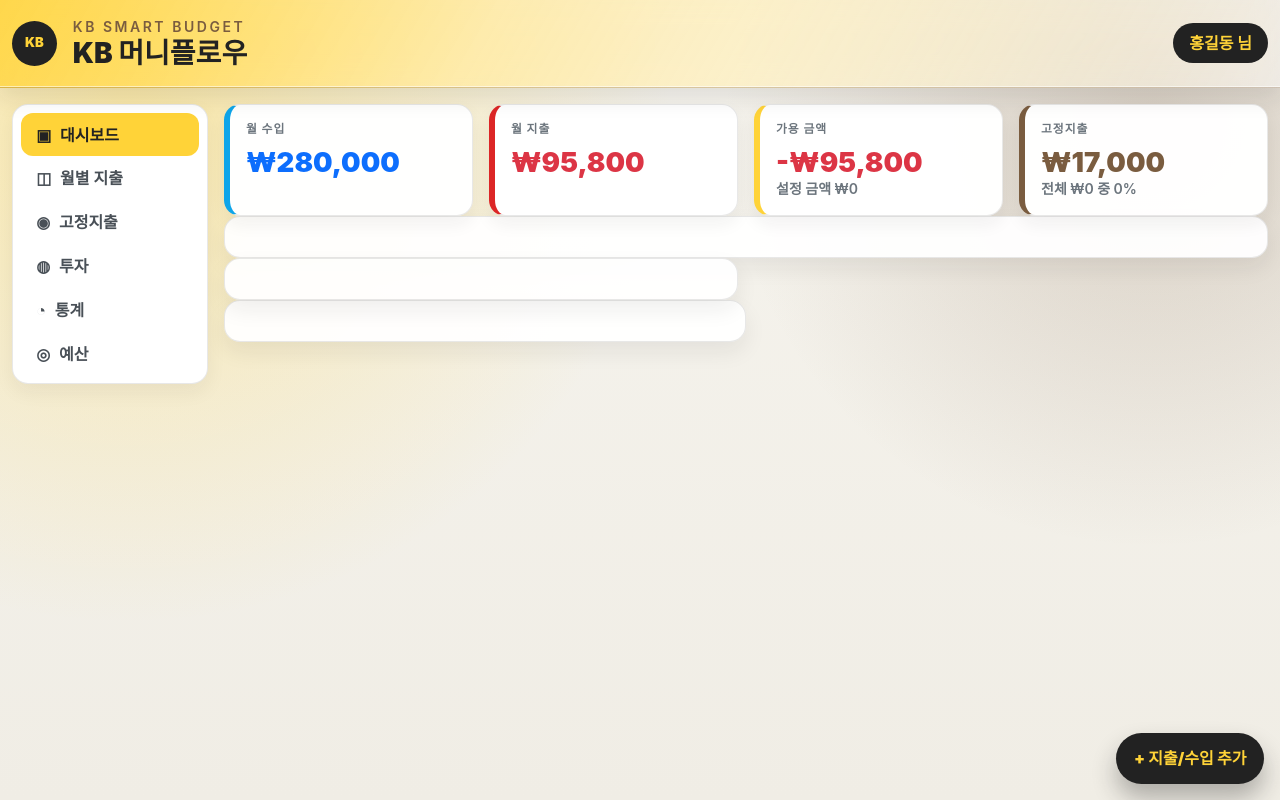
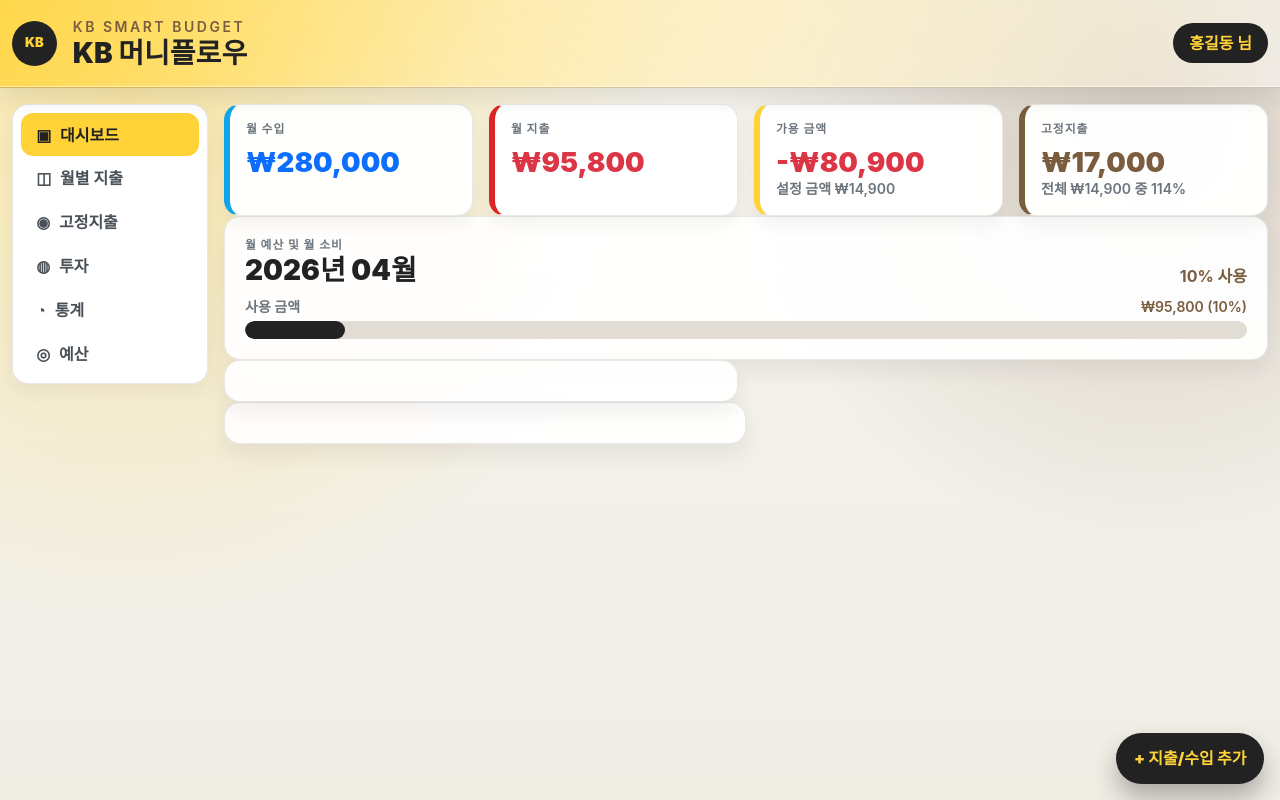
Before and after one commit to KB-Skeleton/KB-Skeleton-Project-KustomBank, a Vue app: page / in a window 1280 px wide. Built offline with nearby package versions, Linux system fonts and the light colour scheme; data requests are answered from the project's data file; the HTML template or start-up script is replaced by a standard one.

Commit message:
feat: 대시보드 예산 progress bar 개발 - #21

```diff
--- a/src/components/dashBoard/BudgetProgress.vue
+++ b/src/components/dashBoard/BudgetProgress.vue
@@ -1,2 +1,44 @@
-<template></template>
-<script></script>
+<template>
+  <div class="d-flex justify-content-between align-items-end mb-2">
+    <div>
+      <p class="kb-card-label mb-0">월 예산 및 월 소비</p>
+      <h2 class="h3 fw-black kb-text-charcoal mb-0">{{ monthLabel }}</h2>
+    </div>
+    <p
+      class="mb-0 fw-bold"
+      :class="budgetUsage > 100 ? 'text-danger' : 'kb-text-brown'"
+    >
+      {{ budgetUsage }}% 사용
+    </p>
+  </div>
+  <div class="d-flex justify-content-between small fw-semibold mb-1">
+    <span class="text-secondary">사용 금액</span>
+    <span :class="budgetUsage > 100 ? 'text-danger' : 'kb-text-brown'"
+      >{{ formatCurrency(summary.expense) }} ({{ budgetUsage }}%)</span
+    >
+  </div>
+  <ProgressBar :value="budgetUsage" height="1.1rem" />
+</template>
+
+<script setup>
+import { useFinanceStore } from "@/stores/finance";
+import ProgressBar from "../common/ProgressBar.vue";
+import { computed, onMounted } from "vue";
+
+const { formatCurrency, getMonthlySummary, getTransaction } = useFinanceStore();
+
+const currentMonth = new Date().toISOString().slice(0, 7);
+const monthLabel = currentMonth.replace("-", "년 ") + "월";
+const summary = computed(() => getMonthlySummary(currentMonth));
+
+//예산 설정 개발 끝내고 수정
+const monthlyBudgetTarget = 1000000;
+
+const budgetUsage = computed(() =>
+  Math.round((summary.value.expense / monthlyBudgetTarget) * 100 || 0),
+);
+
+onMounted(() => {
+  getTransaction();
+});
+</script>
--- a/src/stores/finance.js
+++ b/src/stores/finance.js
@@ -217,7 +217,7 @@
   //Read - get
   const getFixed = async () => {
     try {
-      const userId = authStore.userId;
+      const userId = authState.userId;
       const query = userId ? `?userId=${userId}` : "";
       const res = await axios.get(BASE_URL + `fixed_expense_settings${query}`);
 
@@ -292,6 +292,51 @@
     }
   };
 
+  const getMonthlySummary = (monthKey) => {
+    const monthItems = transactions.value.filter(
+      (transaction) => toMonthKey(transaction.date) === monthKey,
+    );
+
+    let income = 0;
+    let expense = 0;
+
+    monthItems.forEach((tx) => {
+      const isExpense = tx.isExpense === true;
+      const amount = Number(tx.amount || 0);
+      if (isExpense) expense += amount;
+      else income += amount;
+    });
+
+    return {
+      income,
+      expense,
+      balance: income - expense,
+      count: monthItems.length,
+    };
+  };
+
+  const monthlyBudgetTarget = computed(() => {
+    const expenseIds = (categories?.expense || []).map((item) => item.id);
+    const sourceBudgets =
+      typeof state !== "undefined" && state?.categoryBudgets
+        ? state.categoryBudgets
+        : {};
+
+    const budgetSum = expenseIds.reduce(
+      (sum, id) => sum + Number(sourceBudgets[id] || 0),
+      0,
+    );
+
+    if (budgetSum > 0) {
+      return budgetSum;
+    }
+
+    return fixedExpenseSetting.value.reduce(
+      (sum, item) => sum + Number(item.amount || 0),
+      0,
+    );
+  });
+
   return {
     transactions,
     fixedExpenseSetting,
@@ -314,5 +359,7 @@
     getFixed,
     putFixed,
     deleteFixed,
+    getMonthlySummary,
+    monthlyBudgetTarget,
   };
 });
```
